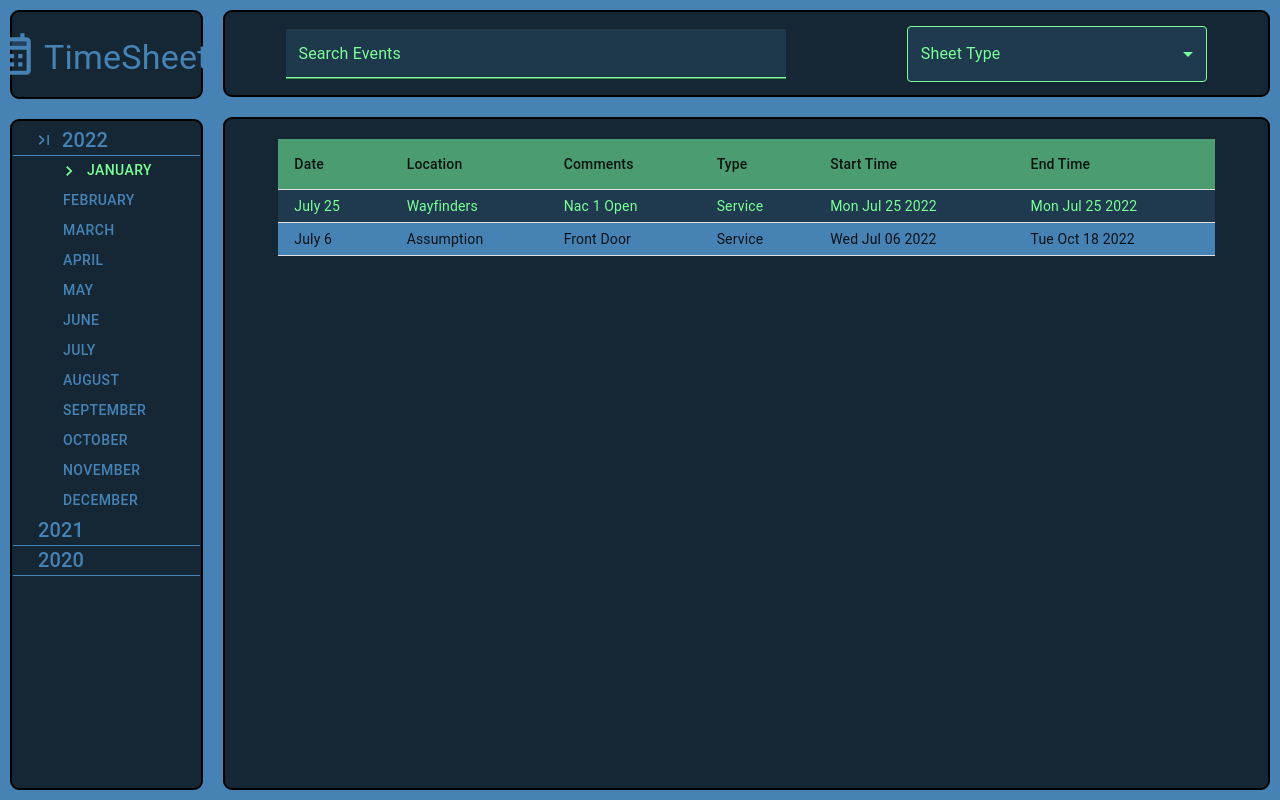
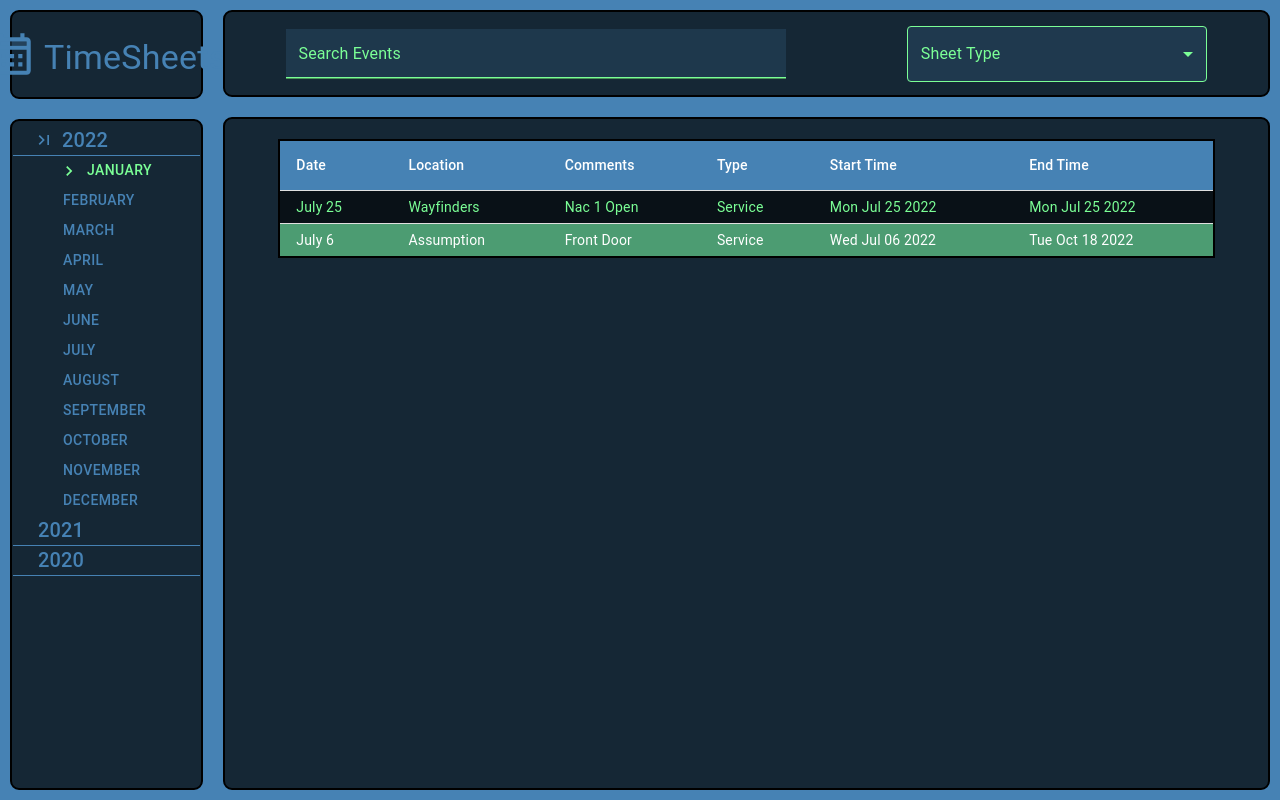
Before and after one commit to kraig-hebert/timesheets, a React (Create React App) app: page / in a window 1280 px wide. Built offline with nearby package versions, Linux system fonts and the light colour scheme; data requests are answered from the project's data file; a web font is replaced by a local one.

Commit message:
updated table stylings

```diff
--- a/src/components/main/Main.jsx
+++ b/src/components/main/Main.jsx
@@ -44,15 +44,24 @@ const Main = () => {
   };
 
   const tableRowSX = (id) => {
+    // set styling for every other row
     if (id % 2 === 0) {
       return {
-        backgroundColor: 'primary.main',
+        backgroundColor: 'secondary.bg',
+        '& .MuiTableCell-root': {
+          color: 'white',
+        },
       };
     }
-    return { '& .MuiTableCell-root': { color: 'secondary.main' } };
+    return {
+      backgroundColor: 'tertiary.main',
+      '& .MuiTableCell-root': {
+        color: 'secondary.main',
+      },
+    };
   };
   return (
-    <TableContainer componant={Paper} sx={SX.tableContainerSX}>
+    <TableContainer componant={Paper}>
       <Table size="small" sx={SX.tableSX}>
         <TableHead>
           <TableRow sx={SX.tableHeadSX}>
@@ -66,7 +75,7 @@ const Main = () => {
         </TableHead>
         <TableBody>
           {rows.map((row) => (
-            <TableRow key={row.id} sx={[SX.tableRowSX, tableRowSX(row.id)]}>
+            <TableRow key={row.id} sx={tableRowSX(row.id)}>
               <TableCell>{setDate(row.startTime)}</TableCell>
               <TableCell>{row.location}</TableCell>
               <TableCell>{row.comments}</TableCell>
--- a/src/components/main/mainSX.js
+++ b/src/components/main/mainSX.js
@@ -1,14 +1,15 @@
-export const tableContainerSX = {};
-
 export const tableSX = {
   width: '90%',
   margin: 'auto',
   backgroundColor: 'primary.bg',
+  border: '2px solid',
+  borderColor: 'rgba(0, 0, 0)',
 };
 
 export const tableHeadSX = {
-  backgroundColor: 'secondary.bg',
+  backgroundColor: 'primary.main',
   height: '50px',
+  '& .MuiTableCell-root': {
+    color: 'white',
+  },
 };
-
-export const tableRowSX = {};
```
